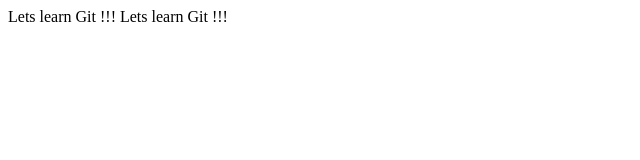
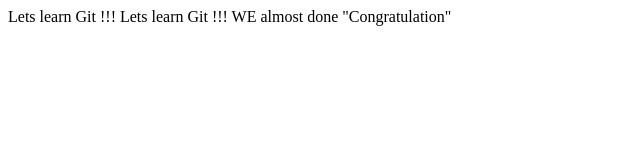
Before and after one commit to Vishwajeet7077/LearnGit, a plain HTML site: page index.html in a window 1280 px wide. Shown: the whole page, without its empty margins (0-640 px from the left). Drawn offline with Linux system fonts and the light colour scheme.

Commit message:
Branch2 initial commit

```diff
--- a/index.html
+++ b/index.html
@@ -8,5 +8,6 @@
 <body>
     Lets learn Git !!!
     Lets learn Git !!!
+    WE almost done "Congratulation"
 </body>
 </html>
```
